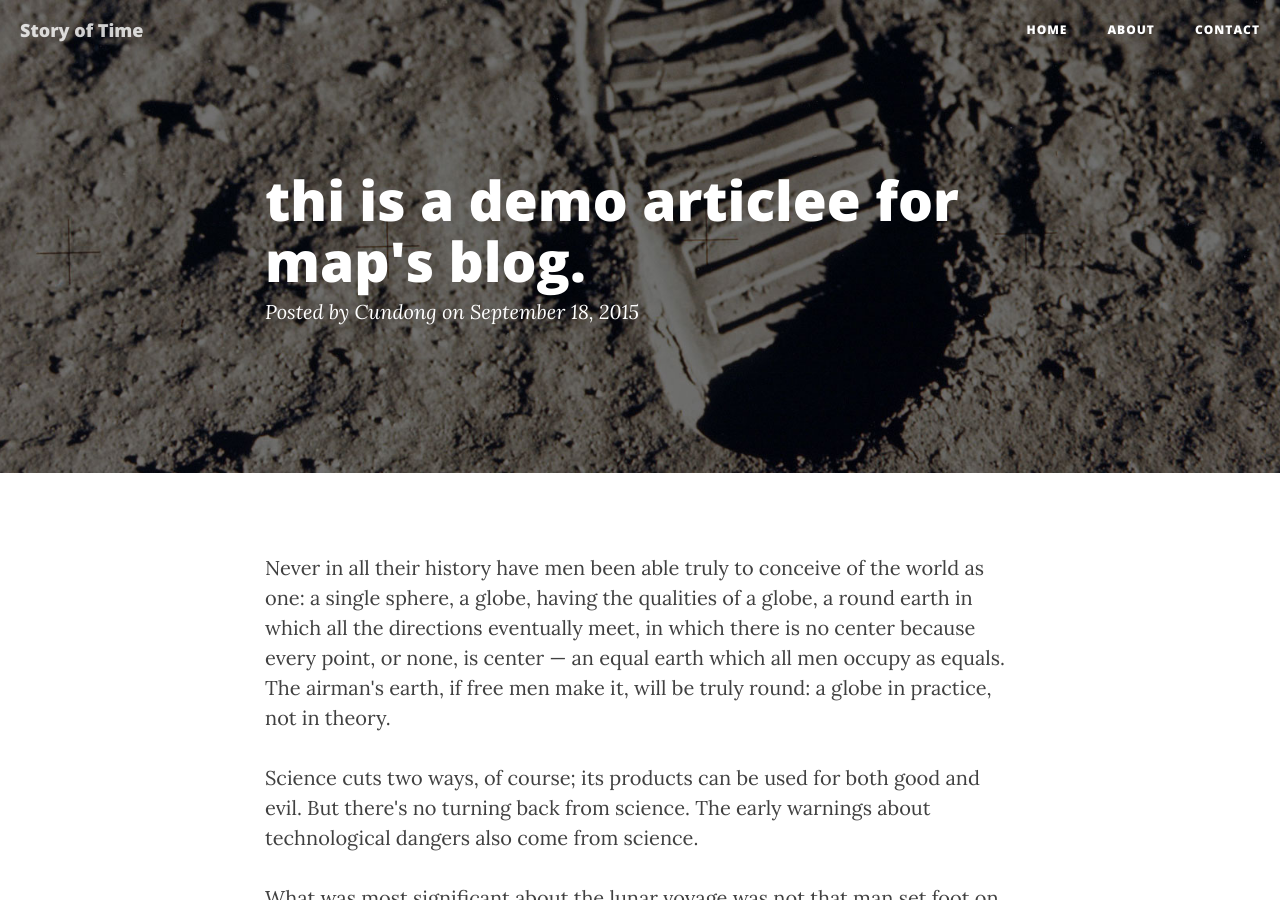
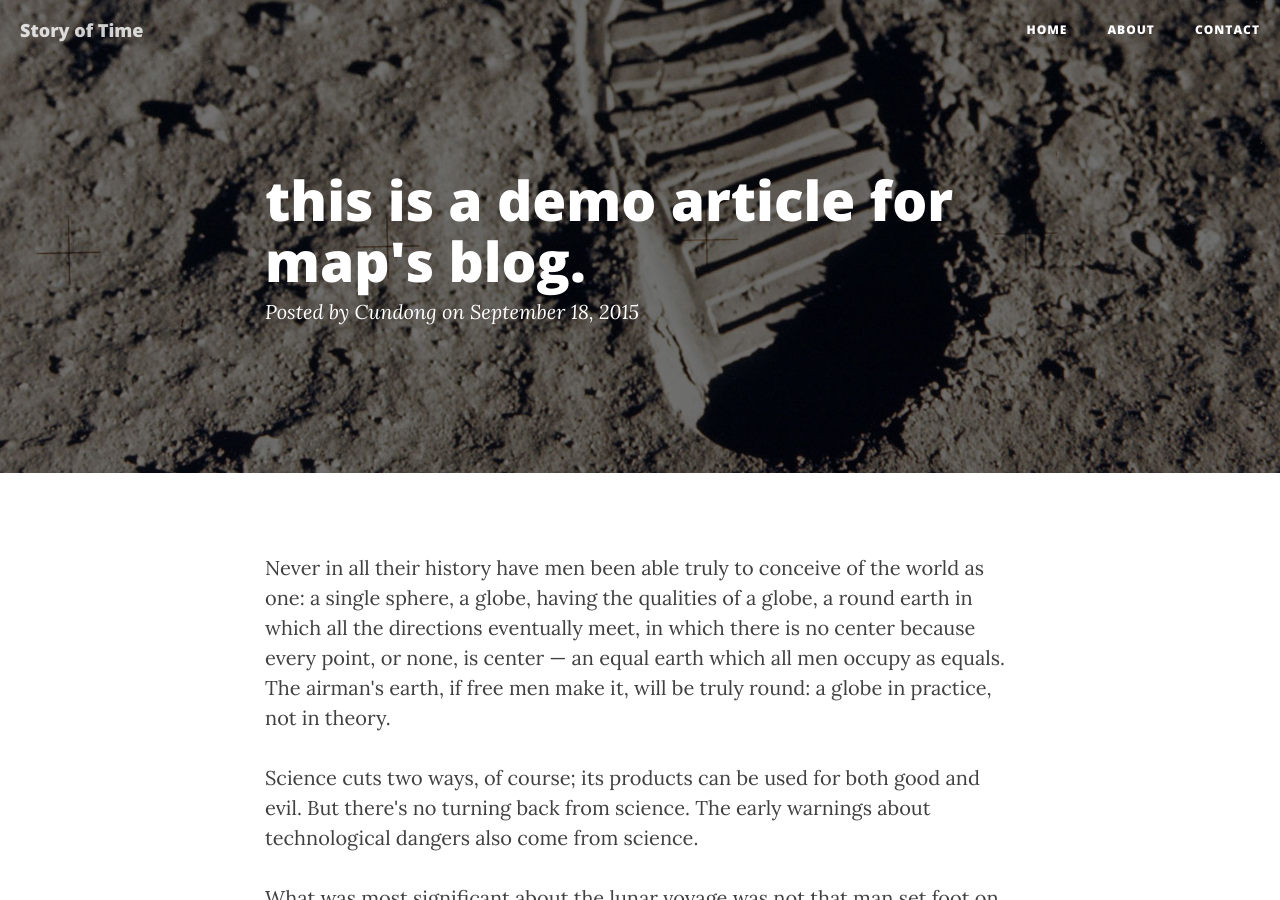
Before and after one commit to cundong/jekyll_demo, a Jekyll site: the page built from _posts/2014-09-18-a-demo-article.markdown, in a window 1280 px wide and 900 px high. Built offline with Jekyll 4.4.1, drawn with Linux system fonts in a browser that asks for light colours; nearby versions of some CDN libraries.

```diff
--- a/_posts/2014-09-18-a-demo-article.markdown
+++ b/_posts/2014-09-18-a-demo-article.markdown
@@ -1,6 +1,6 @@
 ---
 layout:     post
-title:      "thi is a demo articlee for map's blog."
+title:      "this is a demo article for map's blog."
 date:       2015-09-18 12:00:00
 author:     "Cundong"
 header-img: "img/post-bg-05.jpg"
```
